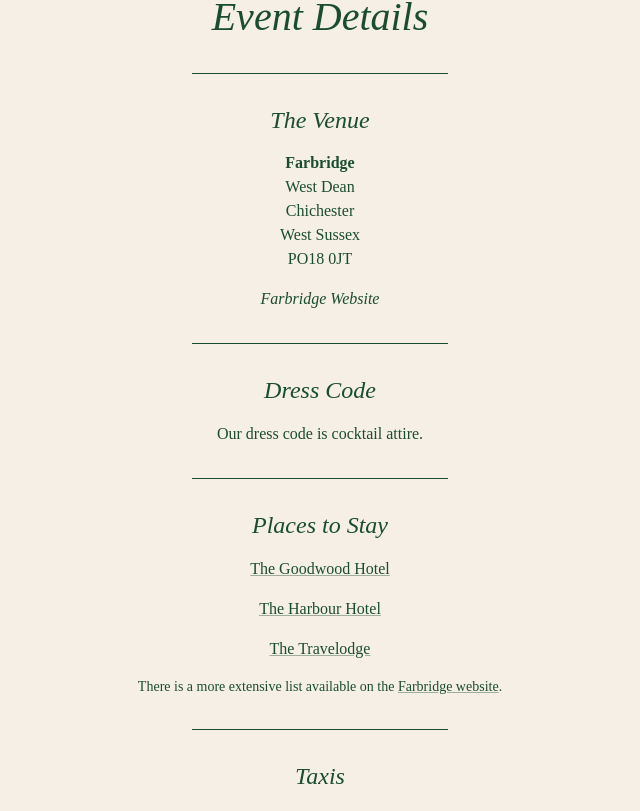
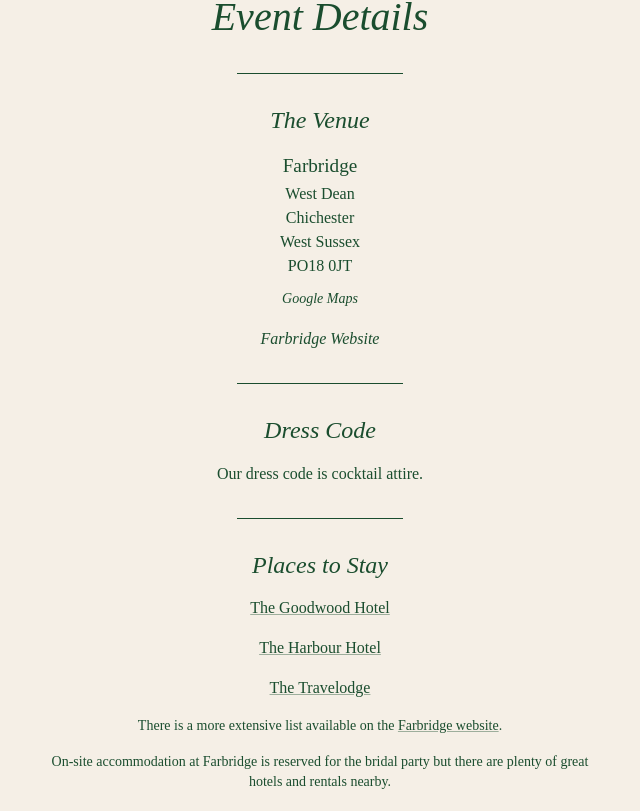
Before and after one commit to sarahcuthbert/atwedding, a React (Vite) app: page /event-details in a window 1280 px wide. Shown: the part 246-1057 px from the top of the page, without its empty margins (320-960 px from the left). Built offline with nearby package versions, Linux system fonts and the light colour scheme; a web font is replaced by a local one.

Commit message:
Update event details based on feedback

```diff
--- a/src/components/EventSection.tsx
+++ b/src/components/EventSection.tsx
@@ -6,7 +6,7 @@ type EventSectionProps = {
 }
 export const EventSection = ({sectionTitle, children}: EventSectionProps) => {
     return (
-        <Container maxWidth="md" sx={{marginY: '0.8rem'}}>
+        <Container maxWidth="sm" sx={{marginY: '0.8rem'}}>
             <Divider variant="middle" sx={{marginX: 'auto', marginY: '2rem', width: '30%', borderColor:'primary.main'}}/>
             <Typography variant="h4" mb="1rem">{sectionTitle}</Typography>
             {children}
--- a/src/pages/EventDetails.tsx
+++ b/src/pages/EventDetails.tsx
@@ -1,4 +1,4 @@
-import {Typography, Link} from "@mui/material";
+import {Typography, Link, Divider} from "@mui/material";
 import {EventSection} from "../components/EventSection.tsx";
 
 export const EventDetails = () => {
@@ -6,11 +6,14 @@ export const EventDetails = () => {
         <>
             <Typography variant="h3">Event Details</Typography>
             <EventSection sectionTitle="The Venue">
-                <Typography variant="body1" sx={{fontWeight: "700"}}>Farbridge</Typography>
+                <Typography variant="h6" sx={{fontStyle: "normal"}}>Farbridge</Typography>
                 <Typography variant="body1">West Dean</Typography>
                 <Typography variant="body1">Chichester</Typography>
                 <Typography variant="body1">West Sussex</Typography>
-                <Typography variant="body1" mb="1rem">PO18 0JT</Typography>
+                <Typography variant="body1" mb="0.5rem">PO18 0JT</Typography>
+                <Link href="https://maps.app.goo.gl/ZbVbgBanzE8iCrJF8" variant="body2" underline="hover"
+                      sx={{fontStyle: "italic"}}>Google Maps</Link>
+                <Divider sx={{borderColor: 'background.default', marginY: '0.5rem'}}/>
                 <Link href="https://farbridge.org.uk" variant="body1" underline="hover" sx={{fontStyle: "italic"}}>Farbridge
                     Website</Link>
             </EventSection>
@@ -30,9 +33,11 @@ export const EventDetails = () => {
                 <Typography variant="body1" mb="1rem">
                     <Link href="https://www.travelodge.co.uk/uk/west-sussex/chichester/index.html">The Travelodge</Link>
                 </Typography>
-                <Typography variant="body2"> There is a more extensive list available on the {" "}
+                <Typography variant="body2" mb="1rem"> There is a more extensive list available on the {" "}
                     <Link href={"https://farbridge.org.uk/suppliers/accommodation/"}>Farbridge website</Link>.
                 </Typography>
+                <Typography variant="body2" >On-site accommodation at Farbridge is reserved for the bridal party but there
+                    are plenty of great hotels and rentals nearby.</Typography>
             </EventSection>
             <EventSection sectionTitle="Taxis">
                 <Typography variant="body1">
```
